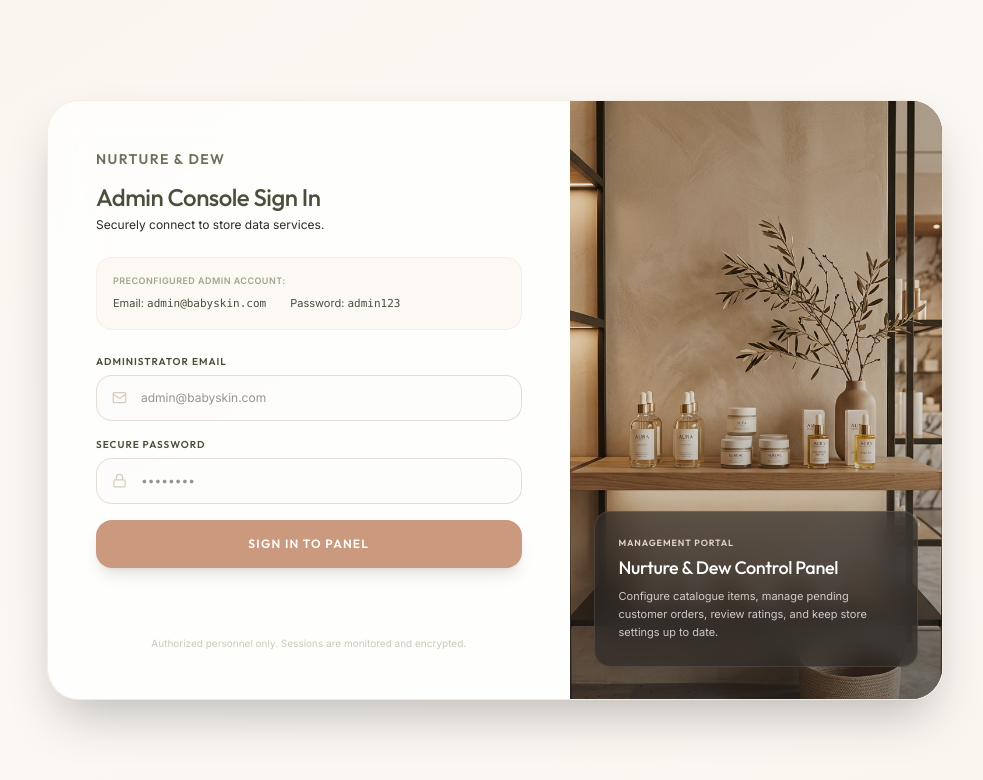
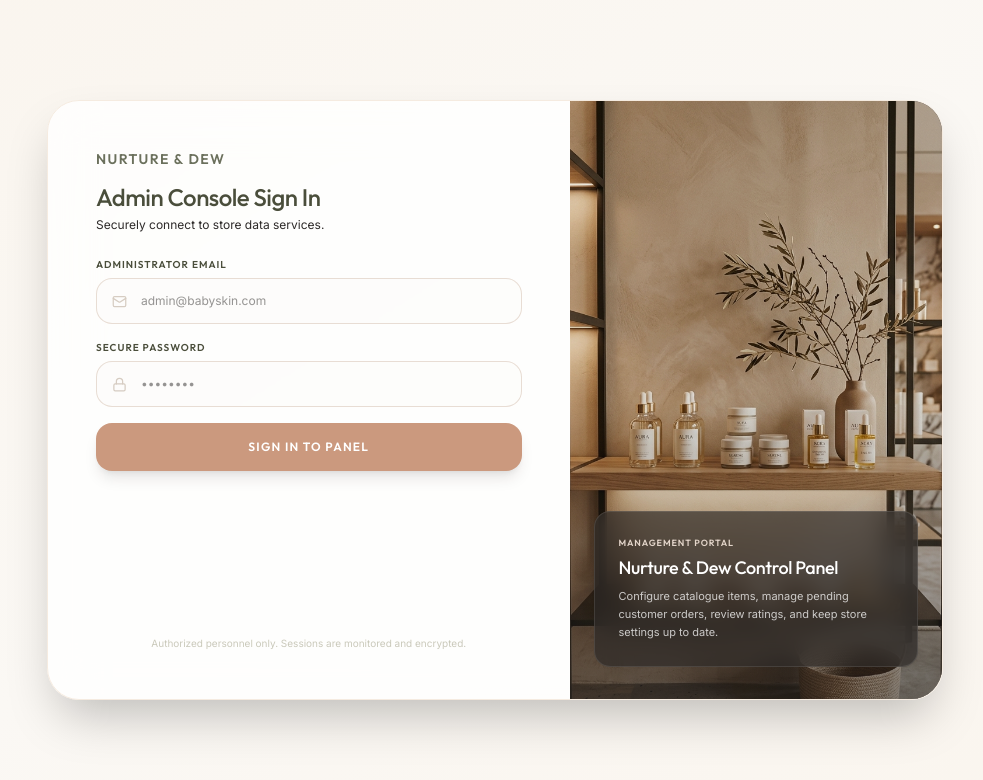
Before and after one commit to sinha1704/baby-skin-care-products, a Next.js app in the folder admin-app/: page /login in a window 1280 px wide. Shown: the top 780 px of the page, without its empty margins (145-1128 px from the left). Built offline with nearby package versions, Linux system fonts and the light colour scheme.

Commit message:
style: remove preconfigured admin account notice box from admin login page

```diff
--- a/admin-app/src/app/login/page.tsx
+++ b/admin-app/src/app/login/page.tsx
@@ -81,14 +81,6 @@ export default function AdminLogin() {
               </p>
             </div>
 
-            {/* Demo login notice */}
-            <div className="bg-primary-50/60 border border-primary-100/80 rounded-2xl p-4 text-[11px] text-left leading-relaxed text-primary-900 space-y-1.5 font-sans mb-6">
-              <p className="font-semibold uppercase tracking-wider text-primary-700 text-[9px]">Preconfigured Admin Account:</p>
-              <div className="flex flex-col sm:flex-row sm:space-x-6 space-y-1 sm:space-y-0">
-                <p>Email: <span className="font-mono font-medium text-primary-950">admin@babyskin.com</span></p>
-                <p>Password: <span className="font-mono font-medium text-primary-950">admin123</span></p>
-              </div>
-            </div>
 
             {/* Login Form */}
             <form className="space-y-4" onSubmit={handleSubmit}>
```
